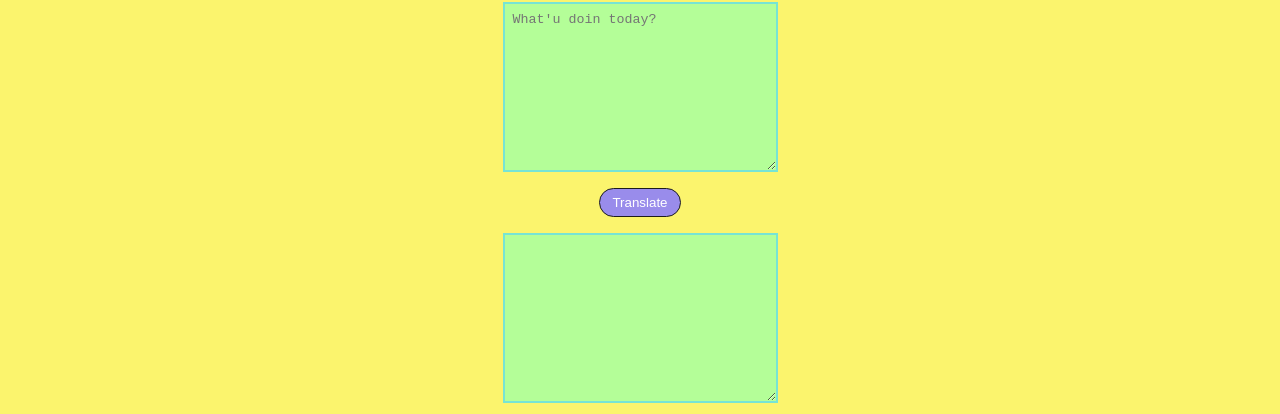
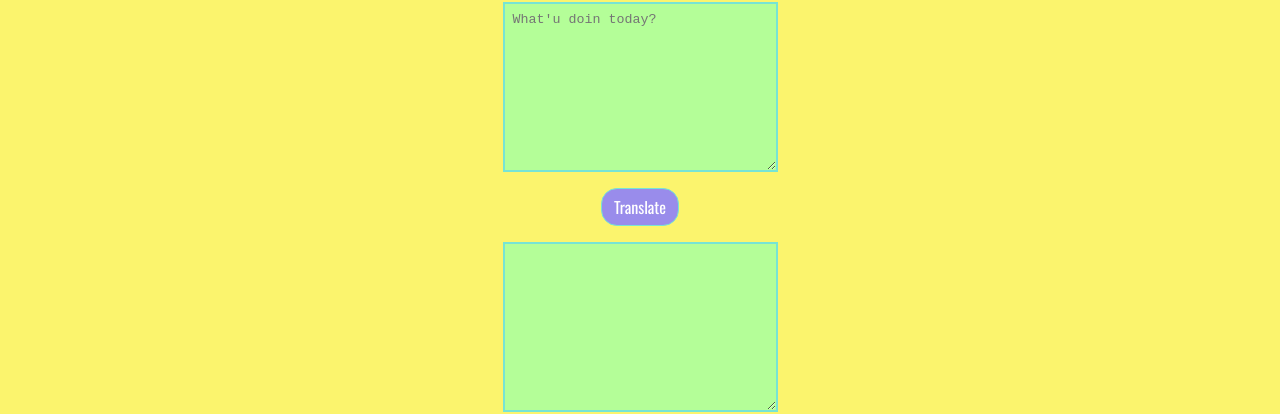
Before and after one commit to RaSh-A/ferb_latin, a plain HTML site: page index.html in a window 1280 px wide. Shown: the part 88-502 px from the top of the page. Drawn offline with nearby package versions, Linux system fonts and the light colour scheme.

Commit message:
Update styles.css

```diff
--- a/css/styles.css
+++ b/css/styles.css
@@ -35,8 +35,10 @@ textarea{
     transition: color 0.15s ease-in-out, background-color 0.15s ease-in-out, border-color 0.15s ease-in-out, box-shadow 0.15s ease-in-out;
 }
 .KM{
+    font-family: 'Oswald';
+    font-size: 1rem;
     color: white;
-    border-color: rgb(28, 28, 28);
+    border-color: #77E4D4;
     background-color: #998CEB;
 }
 .KM:hover{
```
